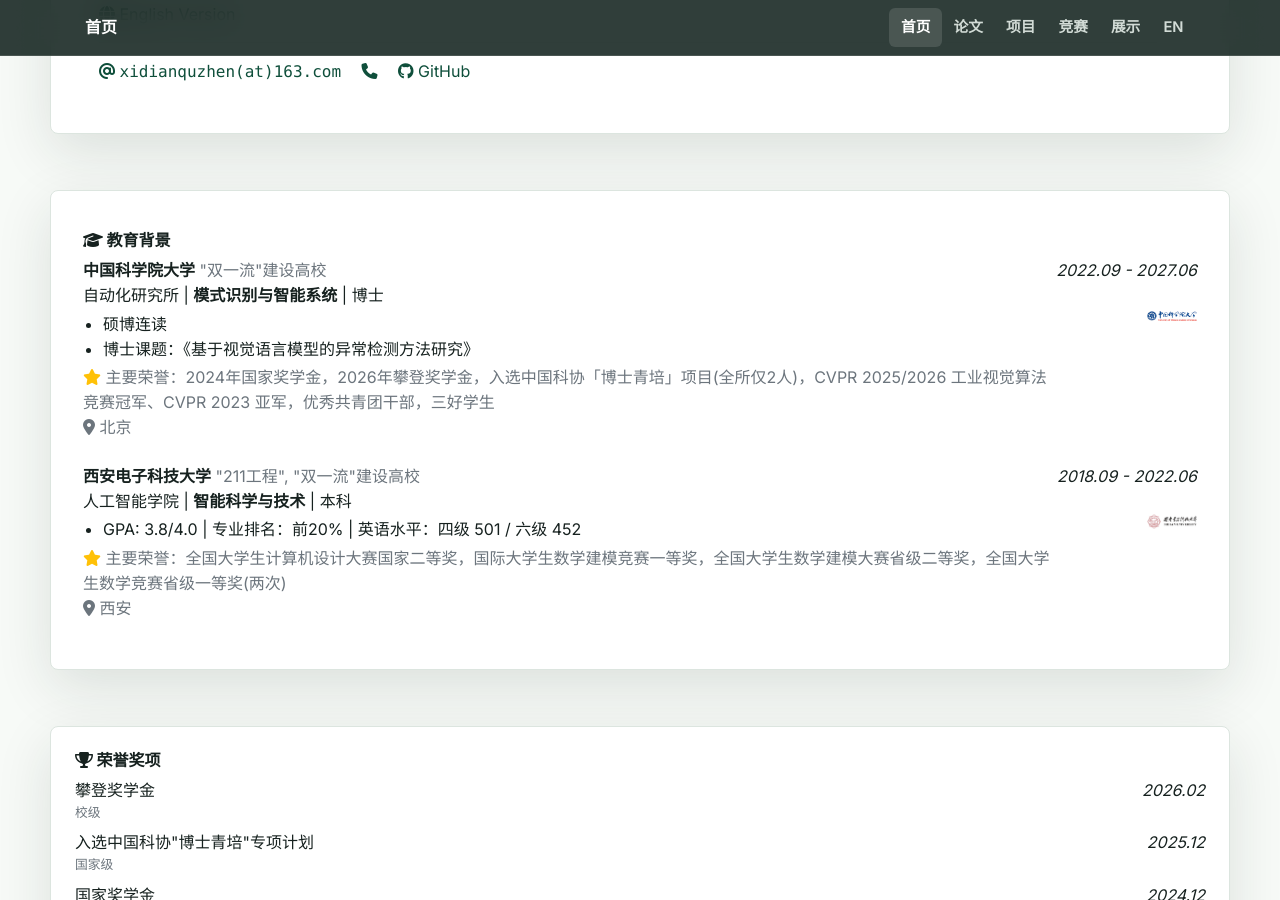
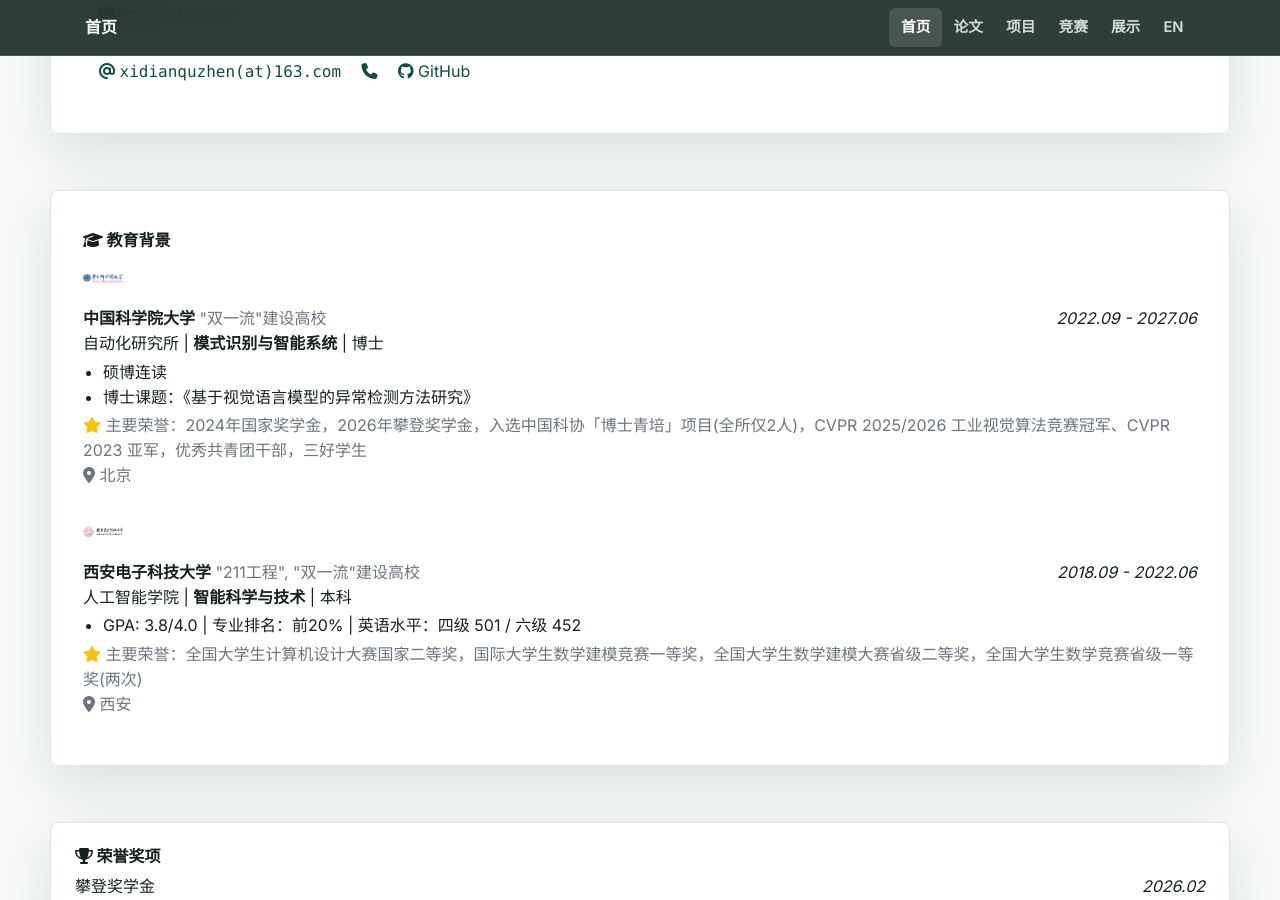
Before and after one commit to qzzzxiaosheng/qzzzxiaosheng.github.io, a Jekyll site: the page built from index.html, in a window 1280 px wide and 900 px high, scrolled down 1313 px. Built offline with Jekyll 4.4.1, drawn with Linux system fonts in a browser that asks for light colours; nearby versions of some CDN libraries; a style sheet for code colours, icons or effects is not loaded.

Commit message:
Add files via upload

```diff
--- a/_includes/widgets/experience_card.html
+++ b/_includes/widgets/experience_card.html
@@ -11,13 +11,16 @@
                             <h6><i class="fas fa-graduation-cap"></i> 教育背景</h6>
                             <ul class="list-unstyled mb-1">
                                 {% for item in site.data.profile.education %}
-                                <li class="media mb-4">
-                                    <div class="media-body">
-                                        <div class="d-flex align-items-start">
-                                            <div class="flex-grow-1">
+                                <li class="mb-4">
+                                    {% if item.logo %}
+                                    <img src="{{ item.logo | relative_url }}" alt="{{ item.name }}" style="width: 40px; height: 40px; object-fit: contain; margin-bottom: 8px;">
+                                    {% endif %}
+                                    <div class="d-flex justify-content-between align-items-start">
                                         <div>
                                             <strong>{{ item.name }}</strong>
                                             {% if item.subtitle %} <span class="text-muted">{{ item.subtitle }}</span>{% endif %}
+                                        </div>
+                                        <em class="ml-2 no-break">{{ item.date }}</em>
                                     </div>
                                     <div>
                                         {% if item.department %}{{ item.department }} | {% endif %}
@@ -40,15 +43,6 @@
                                         <i class="fas fa-map-marker-alt"></i> {{ item.location }}
                                     </div>
                                     {% endif %}
-                                            </div>
-                                            <div class="d-flex flex-column align-items-end">
-                                                <em class="mb-2" style="white-space: nowrap;">{{ item.date }}</em>
-                                                {% if item.logo %}
-                                                <img src="{{ item.logo | relative_url }}" alt="{{ item.name }}" style="width: 50px; height: 50px; object-fit: contain;">
-                                                {% endif %}
-                                            </div>
-                                        </div>
-                                    </div>
                                 </li>
                                 {% endfor %}
                             </ul>
```
Also changed, not shown: _includes/widgets/experience_card_en.html (+7 -13 lines). Lines whose indentation alone changed are shown as unchanged.
